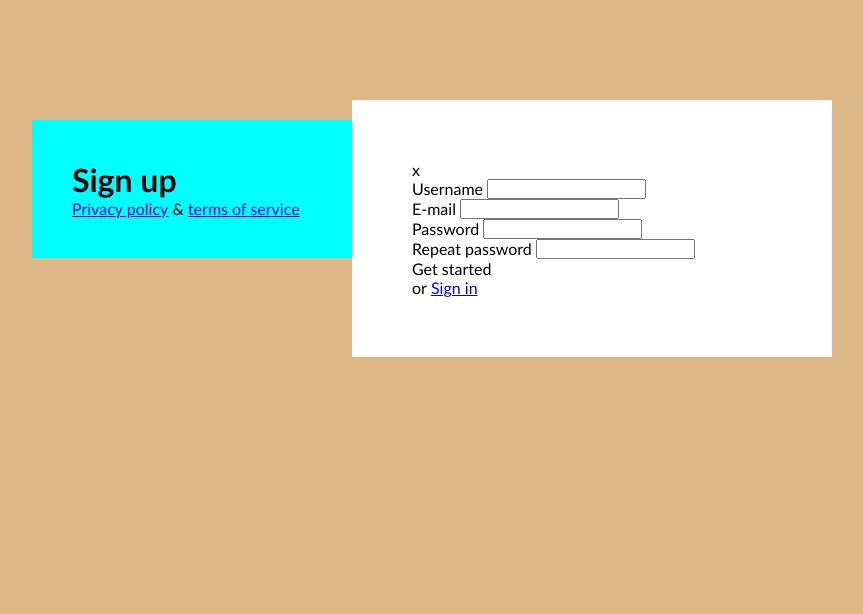
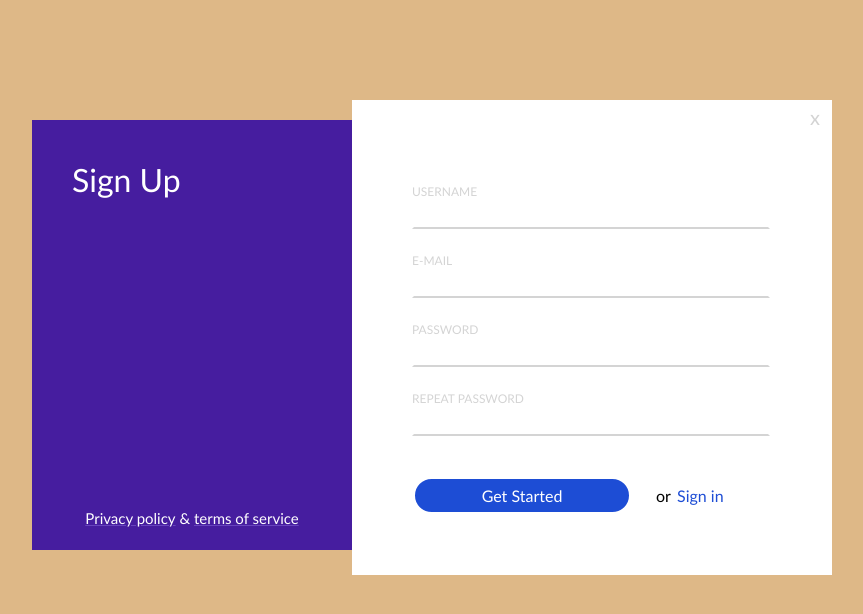
Before and after one commit to VytautasKaz/4-sign-up, a plain HTML site: page index.html in a window 1280 px wide. Shown: the whole page, without its empty margins (208-1071 px from the left). Drawn offline with Linux system fonts and the light colour scheme.

Commit message:
css update

```diff
--- a/css/custom.css
+++ b/css/custom.css
@@ -9,16 +9,34 @@ main {
 }
 .left-side {
     display: inline-block;
+    color: white;
     float: left;
     width: 40%;
-    background-color: aqua;
+    background-color: #461D9F;
     padding: 40px;
     margin-top: 20px;
+    height: 430px;
 }
-    h1 {}
-    footer {}
-    footer > a {}
-    footer > span{}
+    h1 {
+        display: inline-block;
+        width: 100%;
+        float: left;
+        font-weight: lighter;
+        text-transform: capitalize;
+    }
+    footer {
+        display: inline-block;
+        width: 100%;
+        margin-top: 310px;
+        font-size: 15px;
+        text-align: center;
+    }
+    footer > a {
+        display: inline-block;
+        color: white;
+        text-decoration: underline;
+        text-decoration-color: #6845BE;
+    }
 .right-side {
     display: inline-block;
     float: left;
@@ -26,11 +44,59 @@ main {
     background-color: #ffffff;
     padding: 60px;
 }
-    .close {}
-    .form {}
-        .form-row {}
-            label {}
-            input {}
-            .btn {}
-            .form-row > span {}
-            .form-row > a {}
+    .close {
+        display: inline-block;
+        float: right;
+        margin: -48px;
+        margin-top: -55px;
+        color: lightgray;
+        font-size: 20px;
+        cursor: pointer;
+    }
+    .form {
+        display: inline-block;
+        float: left;
+    }
+            .form-row > label {
+                display: inline-block;
+                width: 100%;
+                font-size: 12px;
+                color: #D4D4D4;
+                margin-bottom: 10px;
+                margin-top: 24px;
+                text-transform: uppercase;
+            }
+            .form-row > input {
+                display: inline-block;
+                width: 130%;
+                border-color: transparent;
+                border-bottom-color: #D4D4D4;
+            }
+            .btn {
+                display: inline-block;
+                margin-top: 40px;
+                border-style: solid;
+                background-color: #1D4DD5;
+                color: white;
+                padding: 7px;
+                border-radius: 30px;
+                text-align: center;
+                width: 80%;
+                float: left;
+                cursor: pointer;
+                text-transform: capitalize;
+            }
+            .form-row > span {
+                display: inline-block;
+                margin-top: 50px;
+                margin-left: 24px;
+                position: absolute;
+            }
+            .form-row > a {
+                display: inline-block;
+                margin-top: 50px;
+                margin-left: 45px;
+                position: absolute;
+                text-decoration: none;
+                color: #1D4DD5;
+            }
```
